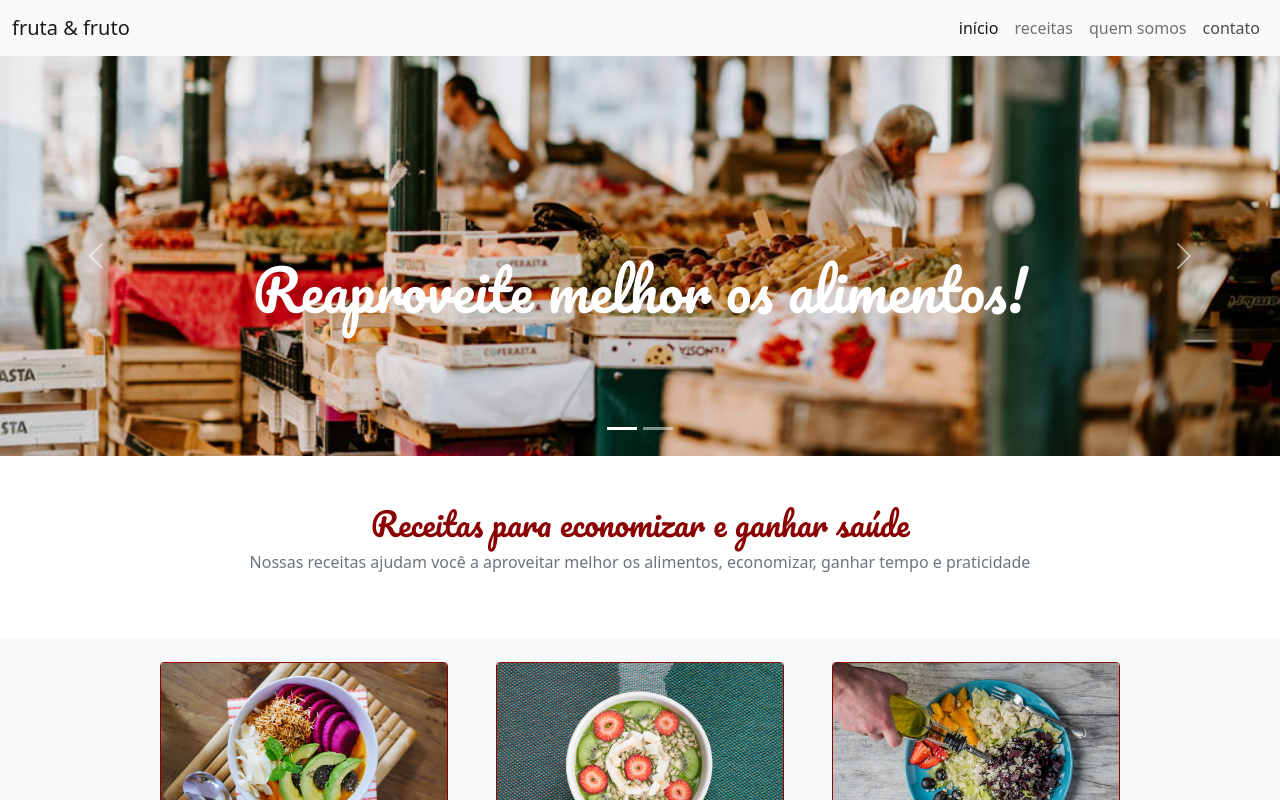
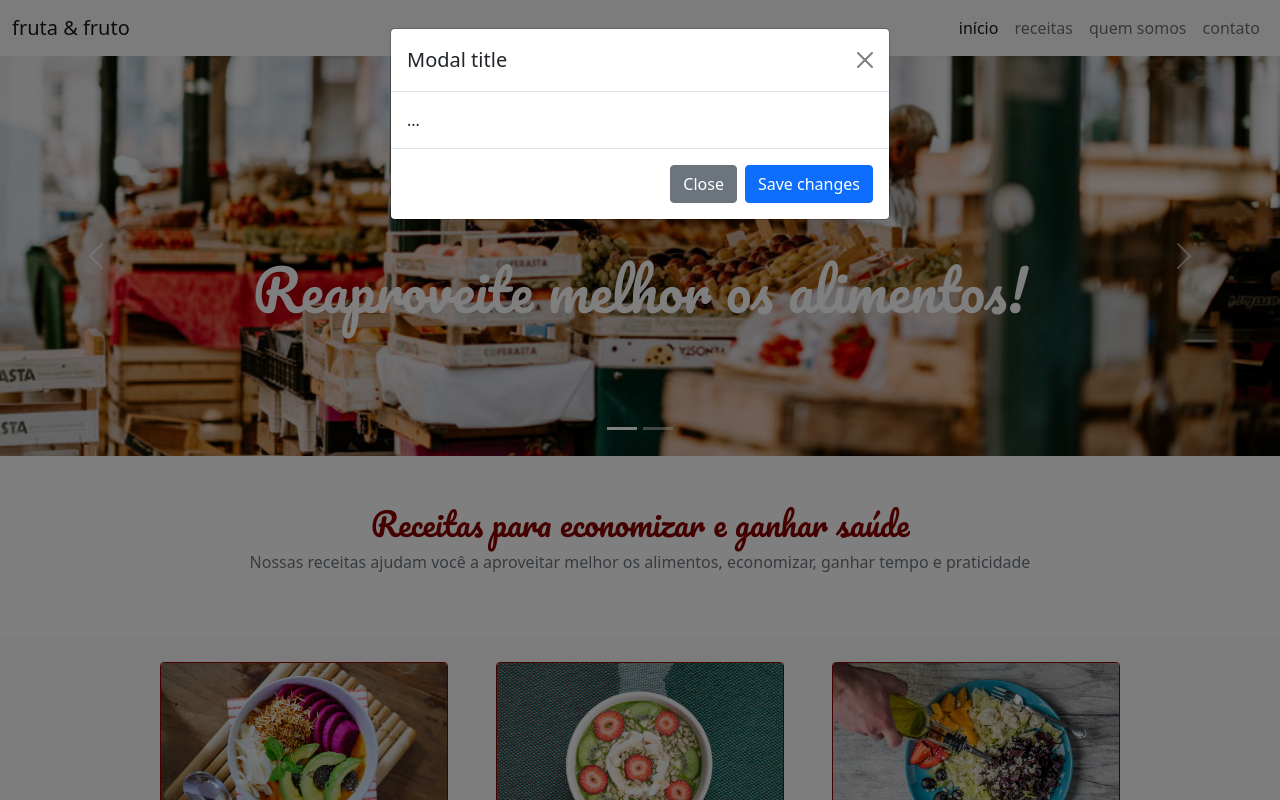
Before and after one commit to RenatoFrancisco/CursoBootstrap4, a plain HTML site: page index.html in a window 1280 px wide. Both pictures are taken after a click on the link "contato". Shown: the top 800 px of the page. Drawn offline with nearby package versions, Linux system fonts and the light colour scheme.

Commit message:
Adicionando modal ao site

```diff
--- a/index.html
+++ b/index.html
@@ -25,7 +25,7 @@
             <li><a class="nav-link active" aria-current="page" href="#">início</a></li>
             <li><a class="nav-link" href="#">receitas</a></li>
             <li><a class="nav-link" href="#">quem somos</a></li>
-            <li><a class="nav-link" href="#">contato</a></li>
+            <li><a class="nav-link" href="#" data-bs-toggle="modal" data-bs-target="#modal-contato">contato</a></li>
           </ul>
         </div>
       </div>
@@ -128,6 +128,25 @@
     </section>
   </main>
 
+  <!-- Modal -->
+  <div class="modal fade" id="modal-contato" tabindex="-1" aria-labelledby="exampleModalLabel" aria-hidden="true">
+    <div class="modal-dialog">
+      <div class="modal-content">
+        <div class="modal-header">
+          <h5 class="modal-title" id="exampleModalLabel">Modal title</h5>
+          <button type="button" class="btn-close" data-bs-dismiss="modal" aria-label="Close"></button>
+        </div>
+        <div class="modal-body">
+          ...
+        </div>
+        <div class="modal-footer">
+          <button type="button" class="btn btn-secondary" data-bs-dismiss="modal">Close</button>
+          <button type="button" class="btn btn-primary">Save changes</button>
+        </div>
+      </div>
+    </div>
+  </div>
+
   <p>contato:<a href="mailto:email@frutafruto.com.br">email@frutafruto.com.br</a></p>
 
   <script src=""></script>
```
